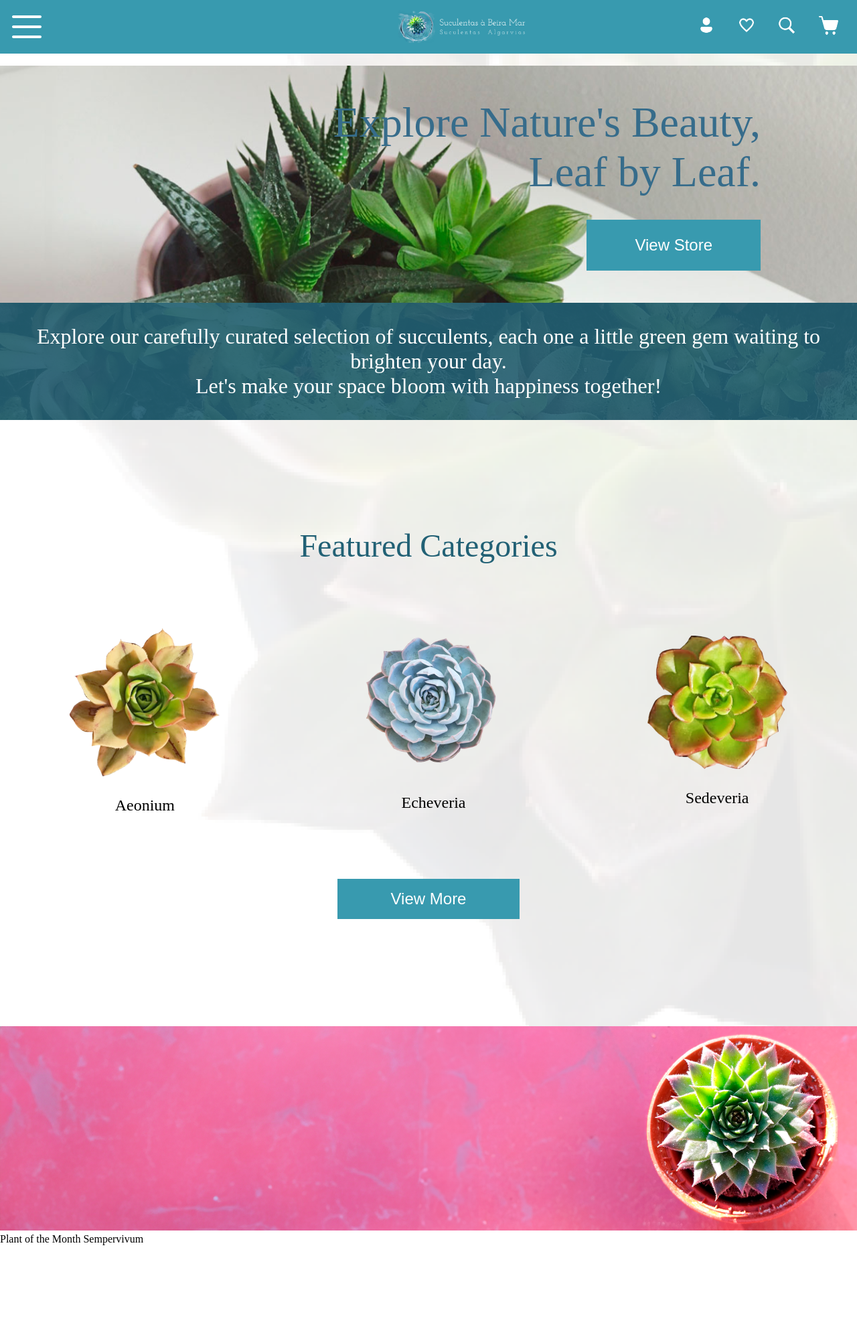
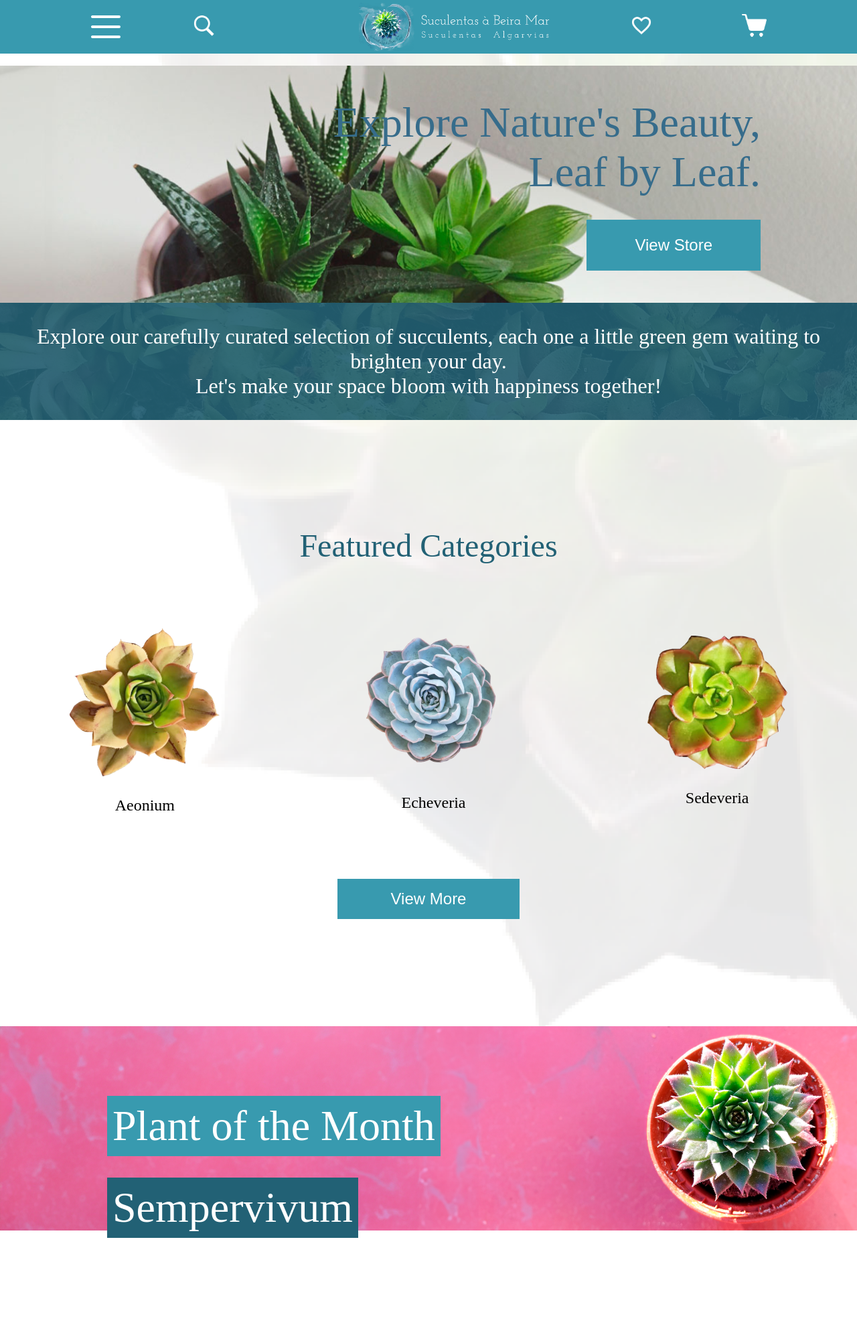
Before and after one commit to NatiJardim/Suculentasabeiramar, a plain HTML site: page index.html in a window 1280 px wide. Shown: the top 1993 px of the page at 67% size. Drawn offline with Linux system fonts and the light colour scheme.

Commit message:
Last Update
+ banner title
+ responsive (starting point)

```diff
--- a/index.html
+++ b/index.html
@@ -19,15 +19,24 @@
             </ul>
         </div>
         <div class="menu-small">
-            <a href="#"><img src="Design/menu_burger.png" alt=""></a>
+            <a id="burger" href="#"><img src="Design/menu_burger.png" alt=""></a>
         </div>
             <img class="logo" src="Design/logo.png" alt="logo">
-            <div class="icons-right">
-                <a href="#"><img src="Design/profile.png" alt="profile"></a>
+            <!--<div class="icons-right">
+                <a id="profile" href="#"><img src="Design/profile.png" alt="profile"></a>
                 <a href="#"><img src="Design/favorite.png" alt="favorites"></a>
                 <a href="#"><img src="Design/search.png" alt="search"></a>
                 <a href="#"><img src="Design/cart.png" alt="shop-cart"></a>
-            </div>
+            </div>-->
+            <div id="profile"><a id="profile" href="#"><img src="Design/profile.png" alt="profile"></a></div>
+            <div id="favorites"><a href="#"><img src="Design/favorite.png" alt="favorites"></a></div>
+            <div id="search"><a href="#"><img src="Design/search.png" alt="search"></a></div>
+            <div id="cart"><a href="#"><img src="Design/cart.png" alt="shop-cart"></a></div>
+
+
+
+
+
     </nav>
 
 
@@ -72,12 +81,9 @@
 
     <!--Plant of the Month-->
         <section class="plantotm-container">
-            <div class="plantotm">
-                <div class="bg-plantotm">
-                    <img src="Design/banner_2.png" alt="">
-                    <span id="plantotm-title">Plant of the Month</span>
-                    <span id="plant-name">Sempervivum</span>
-                </div>
+            <div class="plantotm-titles">
+                    <p id="plantotm-title">Plant of the Month</p>
+                    <a href="#"><p id="plant-name">Sempervivum</p></a>
             </div>
         </section>
 
--- a/stylesheet.css
+++ b/stylesheet.css
@@ -11,6 +11,9 @@ body {
     overflow-x: hidden;
 }
 
+a {
+    text-decoration: none;
+}
 
 /* Nav Bar */
 
@@ -21,30 +24,39 @@ body {
 .navbar {
     background-color: #389AAF;
     display: flex;
-    justify-content: space-between;
+    justify-content: space-evenly;
     align-items: center;
     height: 5rem;
 }
 
 .navbar .logo {
     display: block;
-    max-width: 15%;
+    width: 18rem;
     height: auto;
-    margin-right: 20%;
-    margin-left: 10%;
+    padding-right: 20%;
+    padding-left: 10%;
 }
+
 
 .icons-right {
     display: flex;
+    flex-shrink: 0;
     gap: 1rem;
     margin-right: 0.5rem;
 }
 
-.icons-right img {
+/*.icons-right img {
     max-width: 60%;
     height: auto;
 }
+*/
 
+#profile img,
+#favorites img,
+#search img,
+#cart img {
+    max-width: 70%;
+}
 
 .navbar a {
     text-decoration: none;
@@ -125,10 +137,46 @@ header img {
     color: white;
 }
 
-.bg-plantotm img {
-    max-width: 100%;
+
+
+/* Plant of the Month*/
+
+.plantotm-titles p {
+    margin: 0;
+    padding: 0.5rem;
+    font-size: 4rem;
+    color: white;
 
 }
+
+#plantotm-title {
+    background-color: #389AAF;
+
+}
+
+#plant-name {
+    background-color: #226175;
+}
+
+.plantotm-titles {
+    display: flex;
+    min-height: 23rem;
+    flex-direction: column;
+    justify-content: center;
+    align-items: flex-start;
+    gap: 2rem;
+    margin-left: 10rem;
+}
+
+.plantotm-container {
+    max-width: 100%;
+    min-height: 27rem;
+    padding-top: 2%;
+    background-image: url("Design/banner_2.png");
+    background-size: contain;
+    background-repeat: no-repeat;
+}
+
 
 /*
 .bg-plantotm img {
@@ -249,7 +297,7 @@ header img {
 
 /* Media queries */
 
-@media screen and (max-width: 1700px) {
+@media screen and (max-width: 1600px) {
 
     #title-big,
     #button-big {
@@ -304,8 +352,12 @@ header img {
     }
 
     .navbar .logo {
-        padding-left: 26rem;
+        padding-left: 35rem;
+        /*max-width: 16rem;*/
     }
+
+
+
     /*header img {
       height: 30rem;
       object-fit: cover;
@@ -313,7 +365,48 @@ header img {
     */
 }
 
-@media screen and (max-width: 1024px) {
+@media screen and (max-width: 1400px) {
+
+    .navbar .logo  {
+        padding-right: 0;
+        padding-left: 5rem;
+    }
+
+    #profile {
+        display: none;
+    }
+
+    #burger {
+        order: 1;
+    }
+
+    .logo {
+        order: 3;
+    }
+
+    #search {
+        order: 2;
+    }
+
+    #favorites {
+        order: 4;
+    }
+
+    #cart {
+        order: 5;
+    }
+
+}
+
+
+
+@media screen and (max-width: 600px) {
+
+    .navbar .logo  {
+        width: 14rem;
+        padding-right: 0;
+        padding-left: 0;
+    }
 
 
 }
```
